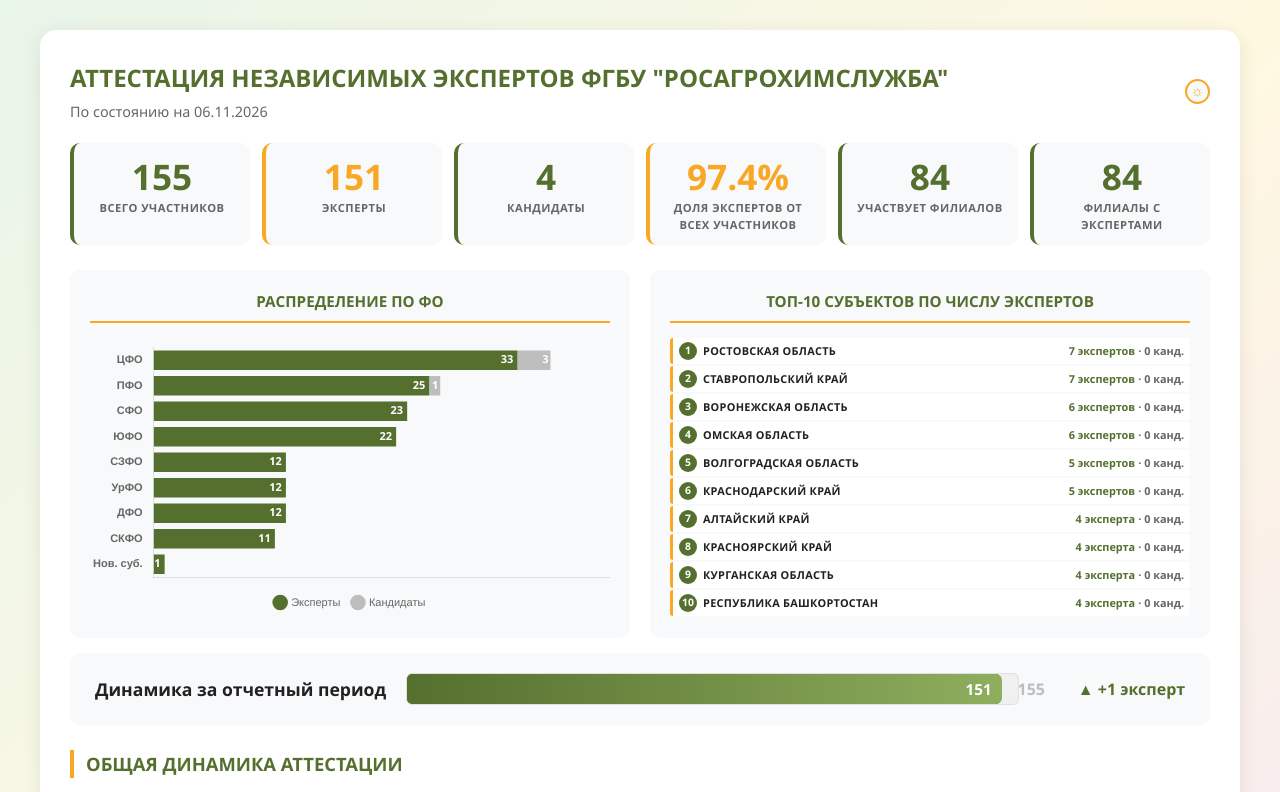
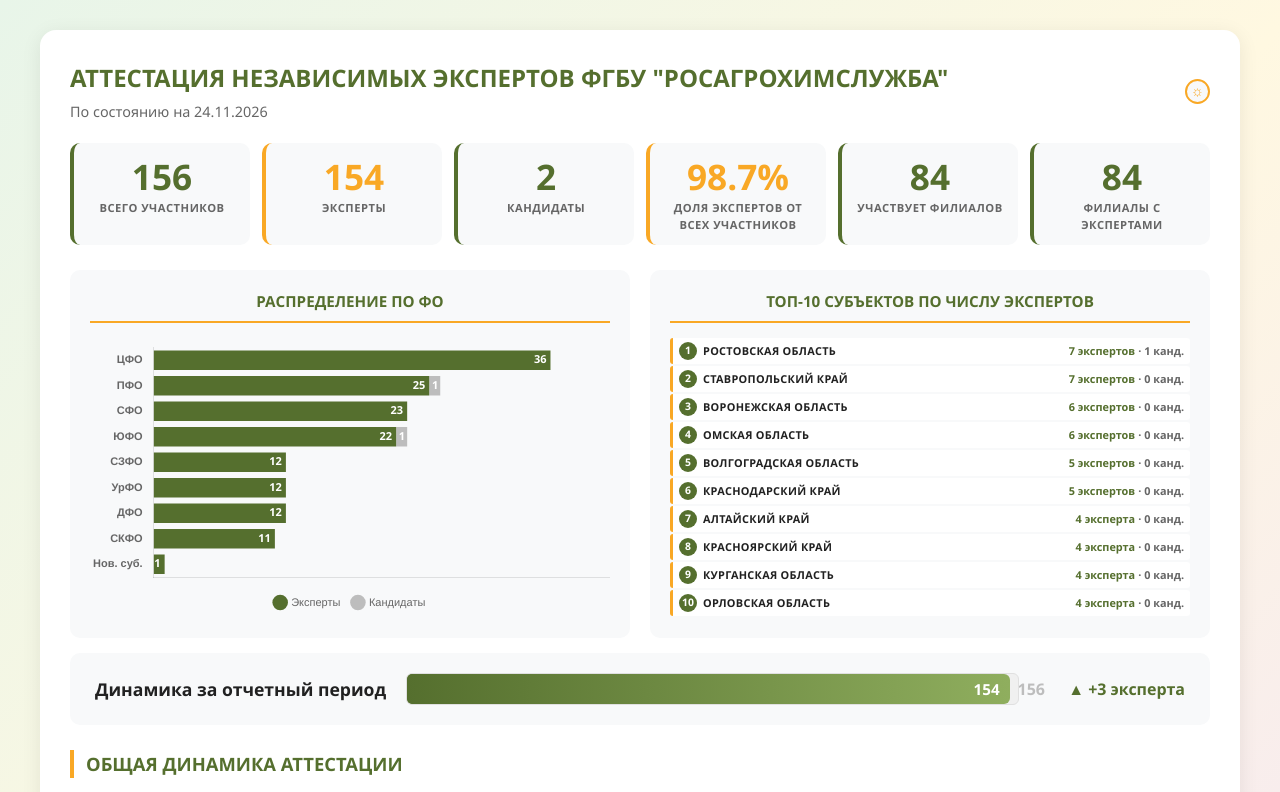
Before and after one commit to 177ASD/RAHSASD, a plain HTML site: page InfoDocs/report.html in a window 1280 px wide. Shown: the top 792 px of the page. Drawn offline with nearby package versions, Linux system fonts and the light colour scheme.

Commit message:
Update report.html

```diff
--- a/InfoDocs/report.html
+++ b/InfoDocs/report.html
@@ -287,17 +287,17 @@ font-size: 0.85rem;
 <div class="header">
 <div>
 <h1>АТТЕСТАЦИЯ НЕЗАВИСИМЫХ ЭКСПЕРТОВ ФГБУ "РОСАГРОХИМСЛУЖБА"</h1>
-<div class="date">По состоянию на 06.11.2026</div>
+<div class="date">По состоянию на 24.11.2026</div>
 </div>
 <button class="theme-btn" onclick="toggleTheme()" title="Переключить тему">
 <span id="themeIcon">&#9788;</span>
 </button>
 </div>
 <div class="metrics">
-<div class="metric"><div class="num">155</div><div class="lbl">Всего участников</div></div>
-<div class="metric highlight"><div class="num">151</div><div class="lbl">Эксперты</div></div>
-<div class="metric"><div class="num">4</div><div class="lbl">Кандидаты</div></div>
-<div class="metric highlight"><div class="num">97.4%</div><div class="lbl">Доля экспертов от всех участников</div></div>
+<div class="metric"><div class="num">156</div><div class="lbl">Всего участников</div></div>
+<div class="metric highlight"><div class="num">154</div><div class="lbl">Эксперты</div></div>
+<div class="metric"><div class="num">2</div><div class="lbl">Кандидаты</div></div>
+<div class="metric highlight"><div class="num">98.7%</div><div class="lbl">Доля экспертов от всех участников</div></div>
 <div class="metric"><div class="num">84</div><div class="lbl">Участвует филиалов</div></div>
 <div class="metric"><div class="num">84</div><div class="lbl">Филиалы с экспертами</div></div>
 </div>
@@ -309,7 +309,7 @@ font-size: 0.85rem;
 <div class="block">
 <h3>ТОП-10 СУБЪЕКТОВ ПО ЧИСЛУ ЭКСПЕРТОВ</h3>
 <ul class="top-list">
-<li><span class="rank">1</span><span class="branch">РОСТОВСКАЯ ОБЛАСТЬ</span><span class="stats">7 экспертов<span class="cand">· 0 канд.</span></span></li>
+<li><span class="rank">1</span><span class="branch">РОСТОВСКАЯ ОБЛАСТЬ</span><span class="stats">7 экспертов<span class="cand">· 1 канд.</span></span></li>
 <li><span class="rank">2</span><span class="branch">СТАВРОПОЛЬСКИЙ КРАЙ</span><span class="stats">7 экспертов<span class="cand">· 0 канд.</span></span></li>
 <li><span class="rank">3</span><span class="branch">ВОРОНЕЖСКАЯ ОБЛАСТЬ</span><span class="stats">6 экспертов<span class="cand">· 0 канд.</span></span></li>
 <li><span class="rank">4</span><span class="branch">ОМСКАЯ ОБЛАСТЬ</span><span class="stats">6 экспертов<span class="cand">· 0 канд.</span></span></li>
@@ -318,18 +318,18 @@ font-size: 0.85rem;
 <li><span class="rank">7</span><span class="branch">АЛТАЙСКИЙ КРАЙ</span><span class="stats">4 эксперта<span class="cand">· 0 канд.</span></span></li>
 <li><span class="rank">8</span><span class="branch">КРАСНОЯРСКИЙ КРАЙ</span><span class="stats">4 эксперта<span class="cand">· 0 канд.</span></span></li>
 <li><span class="rank">9</span><span class="branch">КУРГАНСКАЯ ОБЛАСТЬ</span><span class="stats">4 эксперта<span class="cand">· 0 канд.</span></span></li>
-<li><span class="rank">10</span><span class="branch">РЕСПУБЛИКА БАШКОРТОСТАН</span><span class="stats">4 эксперта<span class="cand">· 0 канд.</span></span></li>
+<li><span class="rank">10</span><span class="branch">ОРЛОВСКАЯ ОБЛАСТЬ</span><span class="stats">4 эксперта<span class="cand">· 0 канд.</span></span></li>
 </ul>
 </div>
 </div>
 <div class="week-dynamics">
 <div class="label">Динамика за отчетный период</div>
 <div class="bar-wrap">
-    <div class="bar-prev" style="width: 96.8%;">150</div>
-    <div class="bar-curr" style="width: 97.4%;">151</div>
+    <div class="bar-prev" style="width: 97.4%;">151</div>
+    <div class="bar-curr" style="width: 98.7%;">154</div>
 </div>
-<div class="bar-total">155</div>
-<div class="delta">▲ +1 эксперт</div>
+<div class="bar-total">156</div>
+<div class="delta">▲ +3 эксперта</div>
 </div>
 <div class="section-title">ОБЩАЯ ДИНАМИКА АТТЕСТАЦИИ</div>
 <div class="chart-box"><canvas id="dynChart"></canvas></div>
@@ -339,7 +339,7 @@ font-size: 0.85rem;
 </div>
 <script>
 // ===== ИСТОРИЯ ДАННЫХ =====
-const HISTORY = [{"date": "09.12.25", "exp": 27, "cand": 117}, {"date": "29.12.25", "exp": 34, "cand": 108}, {"date": "12.01.26", "exp": 34, "cand": 108}, {"date": "27.01.26", "exp": 37, "cand": 104}, {"date": "06.04.26", "exp": 41, "cand": 104}, {"date": "21.04.26", "exp": 53, "cand": 90}, {"date": "06.05.26", "exp": 58, "cand": 82}, {"date": "28.05.26", "exp": 76, "cand": 103}, {"date": "15.06.26", "exp": 91, "cand": 90}, {"date": "29.06.26", "exp": 98, "cand": 83}, {"date": "03.07.26", "exp": 103, "cand": 73}, {"date": "10.07.26", "exp": 107, "cand": 67}, {"date": "17.07.26", "exp": 108, "cand": 66}, {"date": "24.07.26", "exp": 113, "cand": 59}, {"date": "31.07.26", "exp": 116, "cand": 56}, {"date": "07.08.26", "exp": 119, "cand": 51}, {"date": "14.08.26", "exp": 120, "cand": 49}, {"date": "21.08.26", "exp": 126, "cand": 36}, {"date": "28.08.26", "exp": 127, "cand": 34}, {"date": "03.09.26", "exp": 131, "cand": 26}, {"date": "11.09.26", "exp": 137, "cand": 20}, {"date": "18.09.26", "exp": 141, "cand": 14}, {"date": "25.09.26", "exp": 146, "cand": 7}, {"date": "02.10.26", "exp": 146, "cand": 7}, {"date": "09.10.26", "exp": 148, "cand": 5}, {"date": "30.10.26", "exp": 150, "cand": 5}, {"date": "06.11.26", "exp": 151, "cand": 4}];
+const HISTORY = [{"date": "09.12.25", "exp": 27, "cand": 117}, {"date": "29.12.25", "exp": 34, "cand": 108}, {"date": "12.01.26", "exp": 34, "cand": 108}, {"date": "27.01.26", "exp": 37, "cand": 104}, {"date": "06.04.26", "exp": 41, "cand": 104}, {"date": "21.04.26", "exp": 53, "cand": 90}, {"date": "06.05.26", "exp": 58, "cand": 82}, {"date": "28.05.26", "exp": 76, "cand": 103}, {"date": "15.06.26", "exp": 91, "cand": 90}, {"date": "29.06.26", "exp": 98, "cand": 83}, {"date": "03.07.26", "exp": 103, "cand": 73}, {"date": "10.07.26", "exp": 107, "cand": 67}, {"date": "17.07.26", "exp": 108, "cand": 66}, {"date": "24.07.26", "exp": 113, "cand": 59}, {"date": "31.07.26", "exp": 116, "cand": 56}, {"date": "07.08.26", "exp": 119, "cand": 51}, {"date": "14.08.26", "exp": 120, "cand": 49}, {"date": "21.08.26", "exp": 126, "cand": 36}, {"date": "28.08.26", "exp": 127, "cand": 34}, {"date": "03.09.26", "exp": 131, "cand": 26}, {"date": "11.09.26", "exp": 137, "cand": 20}, {"date": "18.09.26", "exp": 141, "cand": 14}, {"date": "25.09.26", "exp": 146, "cand": 7}, {"date": "02.10.26", "exp": 146, "cand": 7}, {"date": "09.10.26", "exp": 148, "cand": 5}, {"date": "30.10.26", "exp": 150, "cand": 5}, {"date": "06.11.26", "exp": 151, "cand": 4}, {"date": "24.11.26", "exp": 154, "cand": 2}];
 
 // ===== ТЕМА =====
 function toggleTheme() {
@@ -466,8 +466,8 @@ if (meta2) {
 
 // ===== РАСПРЕДЕЛЕНИЕ ПО ФО =====
 const foLabels = ["ЦФО", "ПФО", "СФО", "ЮФО", "СЗФО", "УрФО", "ДФО", "СКФО", "Нов. суб."];
-const foExp = [33, 25, 23, 22, 12, 12, 12, 11, 1];
-const foCand = [3, 1, 0, 0, 0, 0, 0, 0, 0];
+const foExp = [36, 25, 23, 22, 12, 12, 12, 11, 1];
+const foCand = [0, 1, 0, 1, 0, 0, 0, 0, 0];
 const maxFO = Math.max(...foExp.map((e,i) => e + foCand[i]));
 const foCtx = document.getElementById('foChart').getContext('2d');
 window.foChartInst = new Chart(foCtx, {
```
